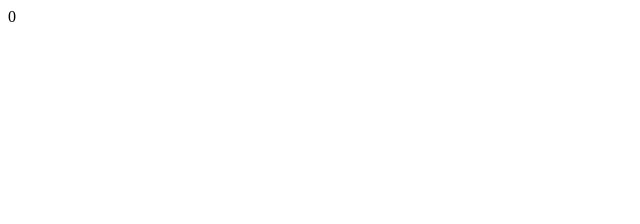
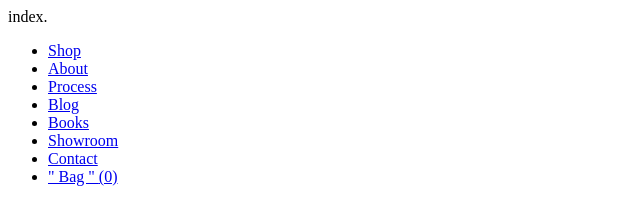
Before and after one commit to manlinyao/html-navbar, a plain HTML site: page index.html in a window 1280 px wide. Shown: the whole page, without its empty margins (0-640 px from the left). Drawn offline with Linux system fonts and the light colour scheme.

Commit message:
html file

```diff
--- a/index.html
+++ b/index.html
@@ -1,31 +1,46 @@
-<!DOCTYPE html>
+index.<!DOCTYPE html>
 <html lang="en" dir="ltr">
   <head>
     <meta charset="utf-8">
-    <title></title>
+    <title>nav-bar</title>
   </head>
   <body>
-    <div class ="nav--desktop">
-      <div class="mobile-wrapper">
-        <div class="header-cart__wrapper hidden-lg">
-          <a href="/cart" class="CartToggle header-cart">
-            <i class="icon icon-ra_bag"></i>
-            </a>
-            <span class="header-cart__bubble cartCount has-items cartCount-updater  hidden-count">0</span>
-          </div>
-          <div class="logo-wrapper ">
-            <!--don't know what itemscope, itemtyype are-->
-            <h1 class="h4 header-logo" itemscope="" itemtype="http://schema.org/Organization">
-
-              <!--don't know what itemprop is-->
-              <a href="/" itemprop="url"><i class="icon icon-ra_primary-logo"></i></a>
-
-
-              </h1>
-
-          </div>
-          <a href="" class="menuToggle header-hamburger"></a>
-          </div>
-
+    <ul>
+      <li class="grandparent kids-4">
+        <!--don't know what href and span are-->
+        <a href="#" class="nav-link" id="Shop">Shop</a>
+        <a href="#" class="nav-carat">
+          <span class="plus>"+</span>
+          <span class="minus>"-</span>
+        </a>
+      </li>
+      <li class="child kids-0">
+        <a href="/pages/about-us" class="nav-link" id="About">About</a>
+      </li>
+      <li class="child kids-0">
+        <a href="/pages/process" class="nav-link" id="Process">Process</a>
+      </li>
+      <li class="child kids-0"> <!--==$0-->
+        <a href="/blogs/from-the-studio" class="nav-link" id="Blog">Blog</a>
+      </li>
+      <li class="child kids0">
+        <a href="/pages/book" class="nav-link" id="Books">Books</a>
+      </li>
+      <li class="child kids-0">
+        <a href="/pages/visit-us" class="nav-link" id="Showroom">Showroom</a>
+      </li>
+      <li class="child kids-0">
+        <a href="/pages/contact" class="nav-link" id="Contact">Contact</a>
+      </li>
+      <li class="cart-text-link">
+        <a href="/cart" class="CartToggle">
+          <!--don't know what "is for"-->
+          "
+                  Bag
+                  "
+          <span class=" hidden-count " id="nav-cartCountDesktop">(0)</span>
+        </a>
+      </li>
+    </ul>
   </body>
 </html>
```
